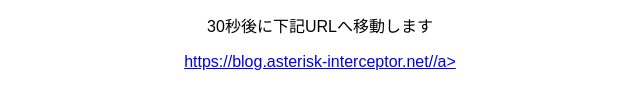
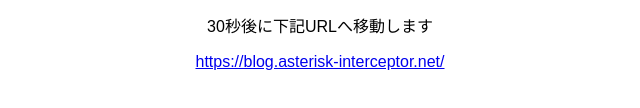
Before and after one commit to touko-oto/blogs.asterisk-interceptor.net, a plain HTML site: page index.html in a window 1280 px wide. Shown: the part 258-366 px from the top of the page, without its empty margins (320-960 px from the left). Drawn offline with Linux system fonts and the light colour scheme.

Commit message:
Update index.html

```diff
--- a/index.html
+++ b/index.html
@@ -19,7 +19,7 @@
         <h2>移転のお知らせ</h2>
         <p>「透湖とねことIT」は下記URLへ移転しました。</p>
         <p>30秒後に下記URLへ移動します</p>
-        <p><a href="https://blog.asterisk-interceptor.net/">https://blog.asterisk-interceptor.net//a></p>
+        <p><a href="https://blog.asterisk-interceptor.net/">https://blog.asterisk-interceptor.net/</a></p>
     </main>
 </body>
 
```
